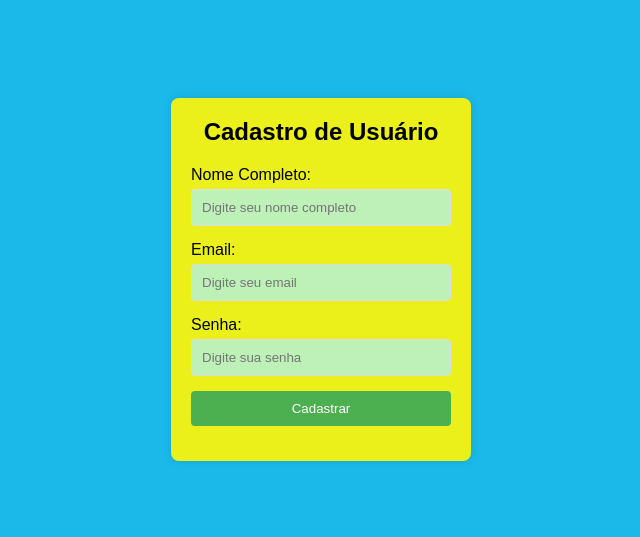
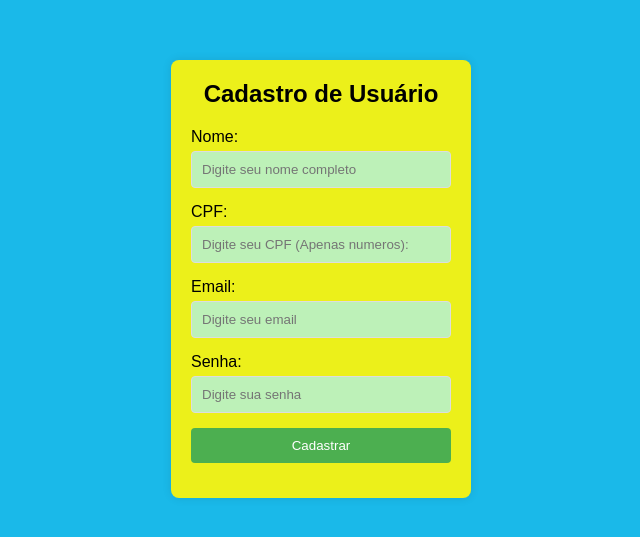
Before and after one commit to JoaoEmanoel2005/Sistema_Escolar, a plain HTML site: page src/html/cadastro.html in a window 1280 px wide. Shown: the part 121-658 px from the top of the page, without its empty margins (319-959 px from the left). Drawn offline with Linux system fonts and the light colour scheme.

Commit message:
Adicao do campo CPF na telad e cadastro

```diff
--- a/src/html/cadastro.html
+++ b/src/html/cadastro.html
@@ -11,17 +11,27 @@
         <h2>Cadastro de Usuário</h2>
         <form id="cadastroForm">
             <div class="input-group">
-                <label for="nome">Nome Completo:</label>
+                <label for="nome">Nome:</label>
                 <input type="text" id="nome" name="nome" placeholder="Digite seu nome completo" required>
             </div>
+
+            <div class="input-group">
+                <label for="nome">CPF:</label>
+                <input type="text" id="cpf" name="cpf" placeholder="Digite seu CPF (Apenas numeros):" required>
+            </div>
+
             <div class="input-group">
                 <label for="email">Email:</label>
                 <input type="email" id="email" name="email" placeholder="Digite seu email" required>
             </div>
+
+
             <div class="input-group">
                 <label for="senha">Senha:</label>
                 <input type="password" id="senha" name="senha" placeholder="Digite sua senha" required>
             </div>
+
+
             <button type="submit">Cadastrar</button>
         </form>
         <div id="resultado"></div>
--- a/src/script/cadastro.js
+++ b/src/script/cadastro.js
@@ -13,8 +13,6 @@ document.getElementById("cadastroForm").addEventListener("submit", function(even
         return;
     }
 
-    // Aqui você pode adicionar mais validações se necessário (ex: formato de email, senha forte, etc.)
-
     // Caso a validação seja bem-sucedida
     document.getElementById("resultado").innerHTML = "Cadastro realizado com sucesso!";
     document.getElementById("resultado").style.color = "green";
```
Also changed, not shown: README.md (deleted).
